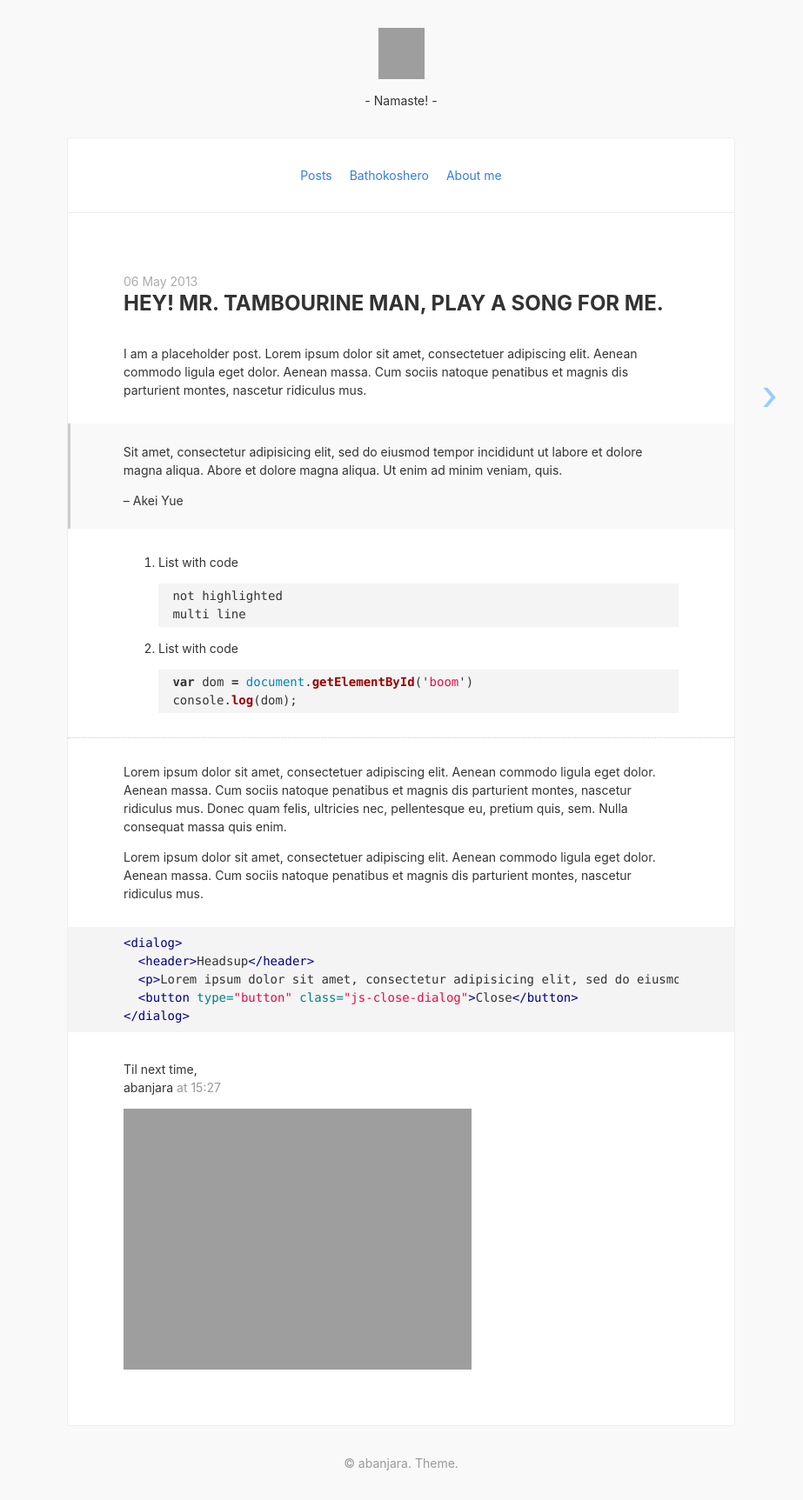
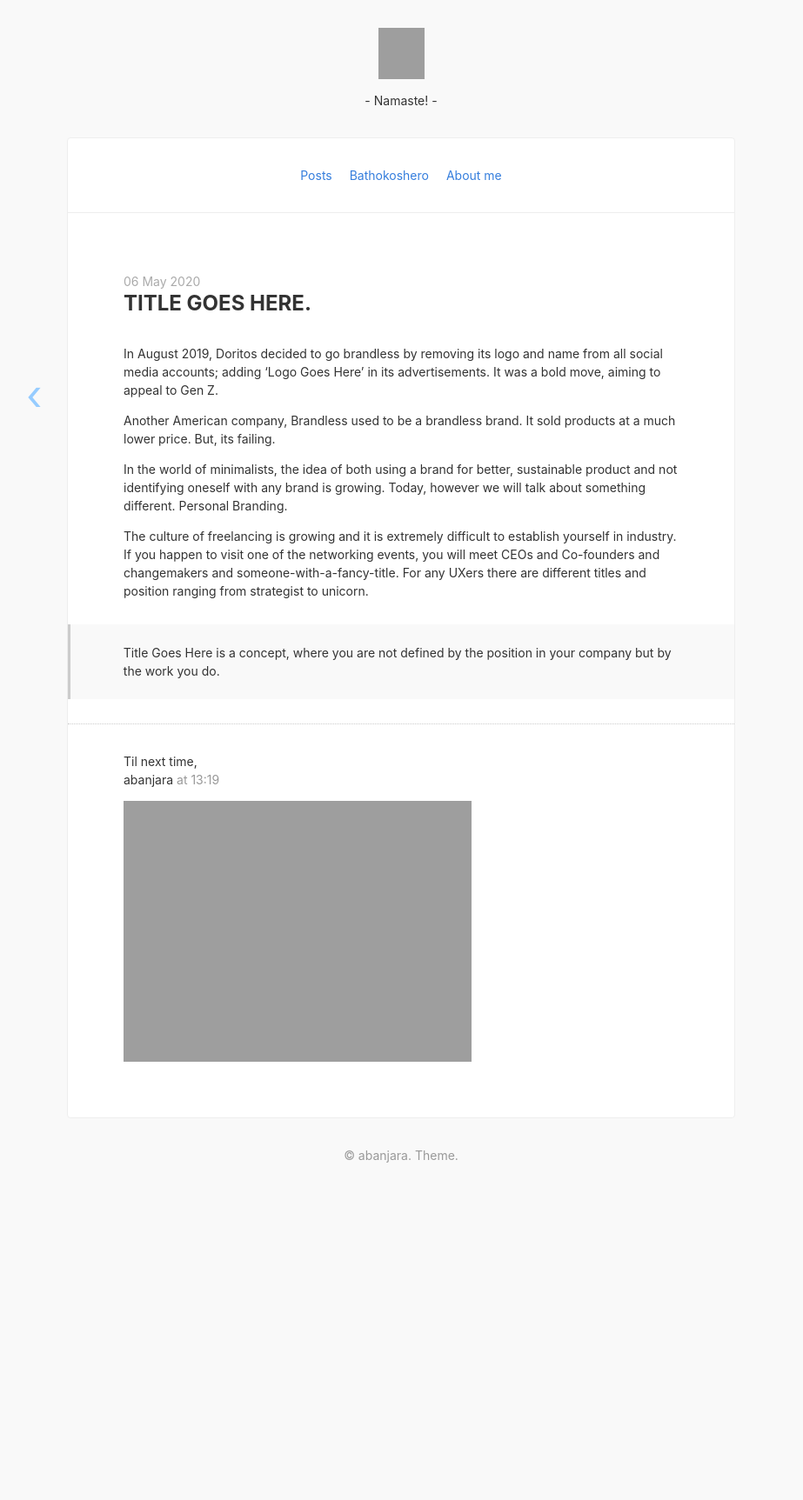
Before and after one commit to yofii/iteration2, a Jekyll site: the page built from _posts/2013-05-06-more-post.md, in a window 1280 px wide. Shown: the whole page at 87% size, without its empty margins (179-1102 px from the left). Built offline with Jekyll 4.4.1, drawn with Linux system fonts in a browser that asks for light colours; nearby versions of some CDN libraries; after the commit the page ends 1371 px from its top, so only the background shows below that.

Commit message:
Update from Forestry.io A Banjara updated _posts/2013-05-06-more-post.md

````diff
--- a/_posts/2013-05-06-more-post.md
+++ b/_posts/2013-05-06-more-post.md
@@ -1,37 +1,16 @@
 ---
-title: Hey! Mr. Tambourine man, play a song for me.
-date: 2013-05-06T15:27:31.000+00:00
+title: Title Goes Here.
+date: 2020-05-06 13:19:00 +0000
 
 ---
-I am a placeholder post. Lorem ipsum dolor sit amet, consectetuer adipiscing elit. Aenean commodo ligula eget dolor. Aenean massa. Cum sociis natoque penatibus et magnis dis parturient montes, nascetur ridiculus mus.
+In August 2019, Doritos decided to go brandless by removing its logo and name from all social media accounts; adding 'Logo Goes Here' in its advertisements. It was a bold move, aiming to appeal to Gen Z.
 
-> Sit amet, consectetur adipisicing elit, sed do eiusmod tempor incididunt ut labore et dolore magna aliqua. Abore et dolore magna aliqua. Ut enim ad minim veniam, quis.
->
-> – Akei Yue
+Another American company, Brandless used to be a brandless brand. It sold products at a much lower price. But, its failing.
 
-1. List with code
+In the world of minimalists, the idea of both using a brand for better, sustainable product and not identifying oneself with any brand is growing. Today, however we will talk about something different. Personal Branding.
 
-    ```
-    not highlighted
-    multi line
-    ```
+The culture of freelancing is growing and it is extremely difficult to establish yourself in industry. If you happen to visit one of the networking events, you will meet CEOs and Co-founders and changemakers and someone-with-a-fancy-title. For any UXers there are different titles and position ranging from strategist to unicorn.
 
-2. List with code
-    ```javascript
-    var dom = document.getElementById('boom')
-    console.log(dom);
-    ```
+> Title Goes Here is a concept, where you are not defined by the position in your company but by the work you do.
 
----
-
-Lorem ipsum dolor sit amet, consectetuer adipiscing elit. Aenean commodo ligula eget dolor. Aenean massa. Cum sociis natoque penatibus et magnis dis parturient montes, nascetur ridiculus mus. Donec quam felis, ultricies nec, pellentesque eu, pretium quis, sem. Nulla consequat massa quis enim.
-
-Lorem ipsum dolor sit amet, consectetuer adipiscing elit. Aenean commodo ligula eget dolor. Aenean massa. Cum sociis natoque penatibus et magnis dis parturient montes, nascetur ridiculus mus.
-
-```html
-<dialog>
-  <header>Headsup</header>
-  <p>Lorem ipsum dolor sit amet, consectetur adipisicing elit, sed do eiusmod tempor incididunt ut labore et dolore magna.</p>
-  <button type="button" class="js-close-dialog">Close</button>
-</dialog>
-```
+***
````
